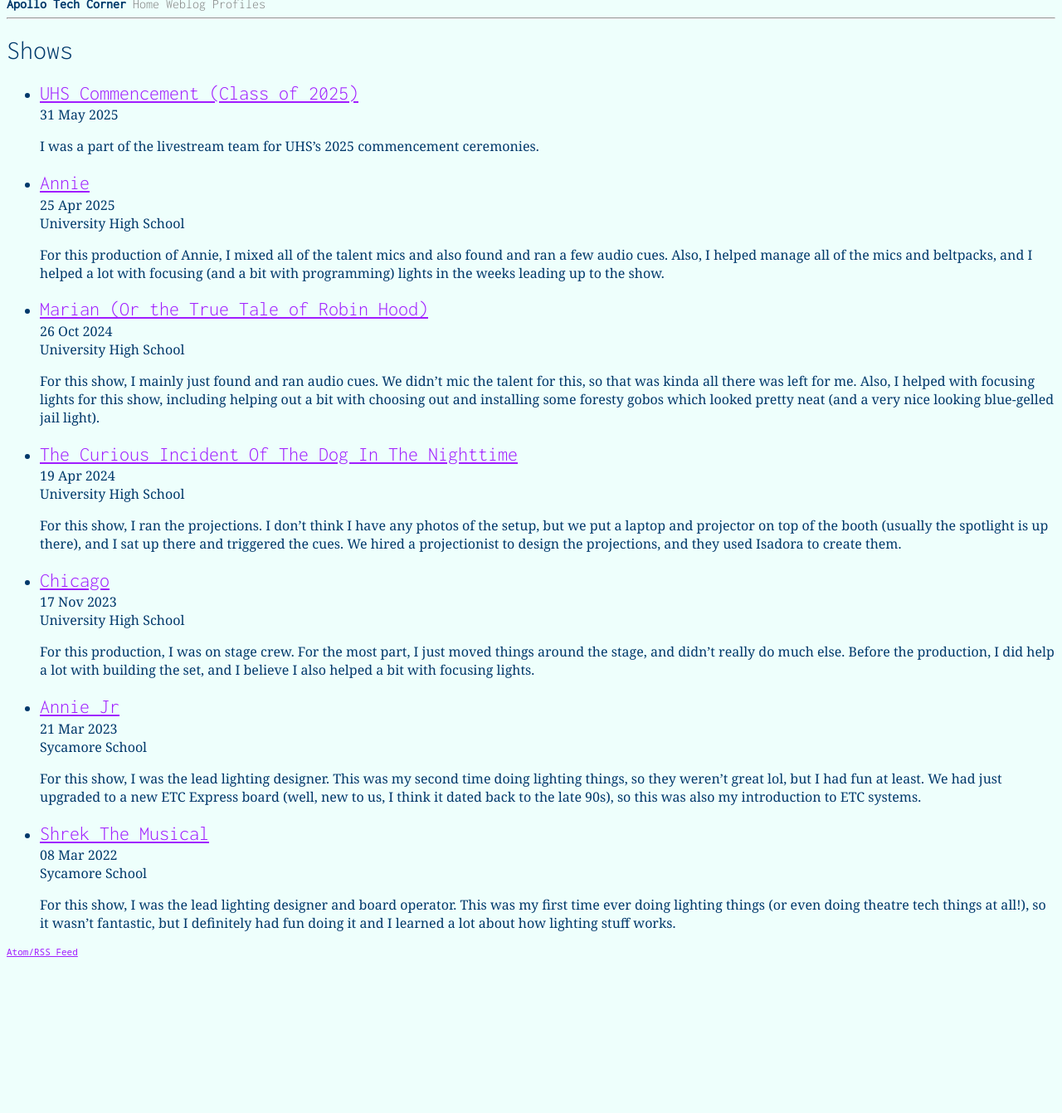
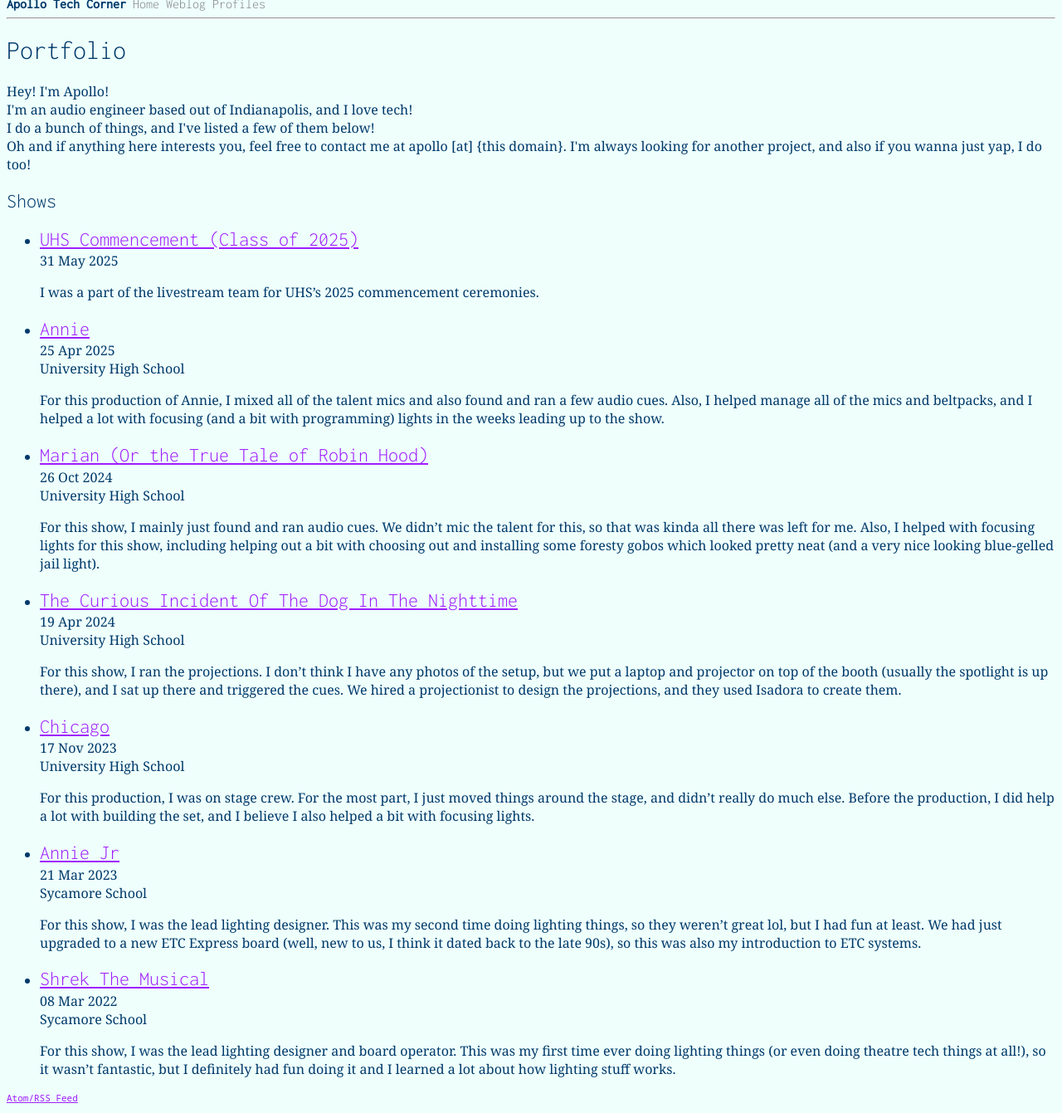
Before and after one commit to CoffeeCoder1/Apollo-Tech-Corner, a Jekyll site: the page built from portfolio.html, in a window 1280 px wide, cut to the strip 112-1453 px from the top of the page. Shown: the whole strip at 83% size. Built offline with Jekyll 4.4.1, drawn with Linux system fonts in a browser that asks for light colours; before the commit the page ends 1277 px from its top, so only the background shows below that.

Commit message:
Add some introduction to the portfolio page

```diff
--- a/portfolio.html
+++ b/portfolio.html
@@ -3,7 +3,19 @@
 description: A list of shows and other things I've been involved in.
 ---
 
-<h1>Shows</h1>
+<h1>Portfolio</h1>
+
+Hey! I'm Apollo!
+<br>
+I'm an audio engineer based out of Indianapolis, and I love tech!
+<br>
+I do a bunch of things, and I've listed a few of them below!
+<br>
+Oh and if anything here interests you, feel free to contact me at apollo [at]
+{this domain}. I'm always looking for another project, and also if you wanna
+just yap, I do too!
+
+<h2>Shows</h2>
 
 <ul>
 	{% for show in site.shows reversed %}
```
